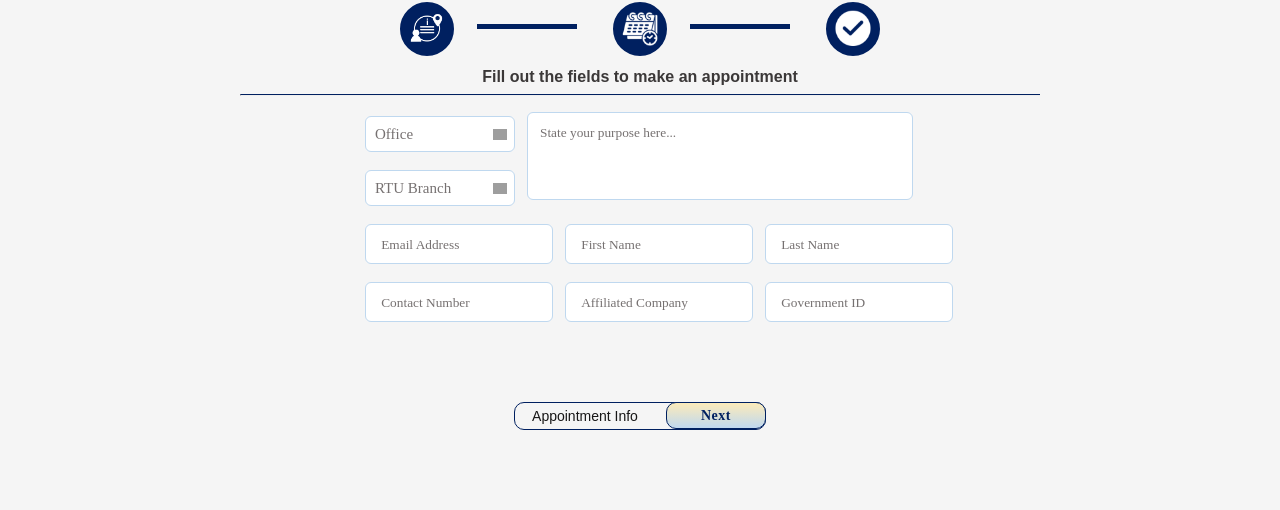
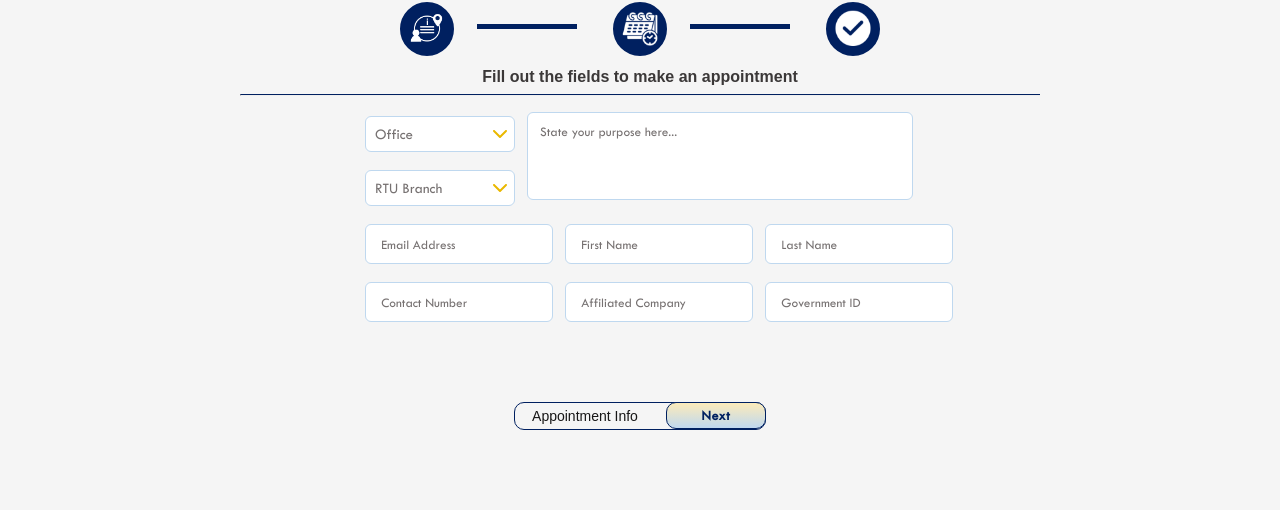
Before and after one commit to jedpedregosa/brgyapp, a PHP site: the page made by rtuappsys/raw pages/GuestAppointment.html in a window 1280 px wide. Shown: the part 161-671 px from the top of the page. Run offline with PHP 8.4, Linux system fonts and the light colour scheme; some web fonts are replaced; grey boxes are pictures that could not be loaded.

Commit message:
cal js commit 3

```diff
--- a/rtuappsys/assets/css/AppointmentStyle.css
+++ b/rtuappsys/assets/css/AppointmentStyle.css
@@ -12,7 +12,7 @@ html {
 
 @font-face {
     font-family: Tw Cen MT;
-    src: url('tw.ttf') format('truetype');
+    src: url('fontscorecomttwcenmt.ttf') format('truetype');
     font-weight: normal;
     font-style: normal;
 }
@@ -845,7 +845,7 @@ p.specify {
 
 .selected2::after {
     content: "";
-    background: url("../Images/arrow.svg");
+    background: url("../img/arrow.svg");
     background-size: 20px;
     background-repeat: no-repeat;
     position: absolute;
@@ -1022,7 +1022,7 @@ select {
     text-overflow: ellipsis;
     overflow: hidden;
     white-space: nowrap;
-    background: url("../Images/arrow.svg") 95% / 15% no-repeat white;
+    background: url("../img/arrow.svg") 95% / 15% no-repeat white;
     background-size: 14px;
     -webkit-appearance: none;
     -moz-appearance: none;
```
